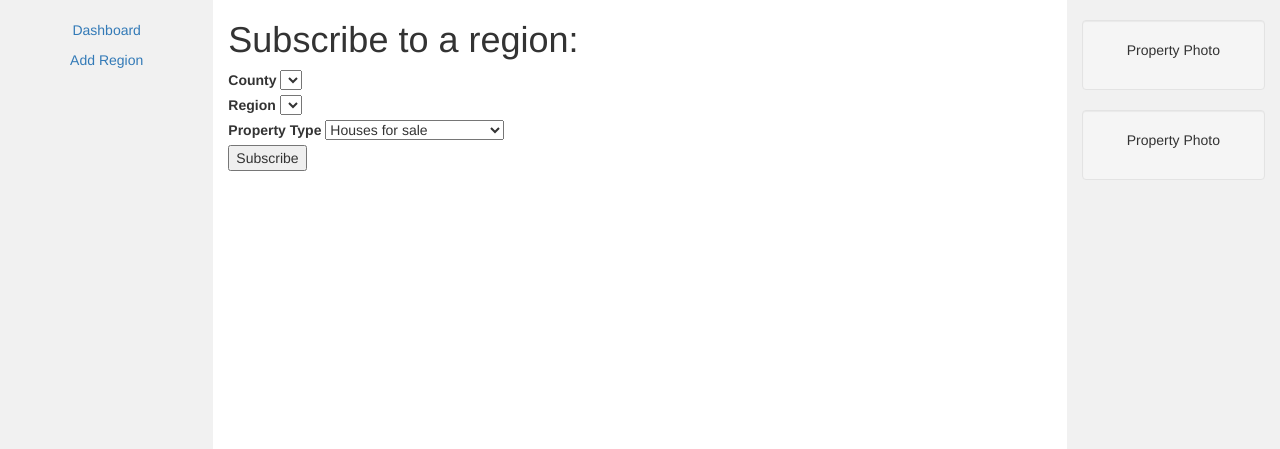
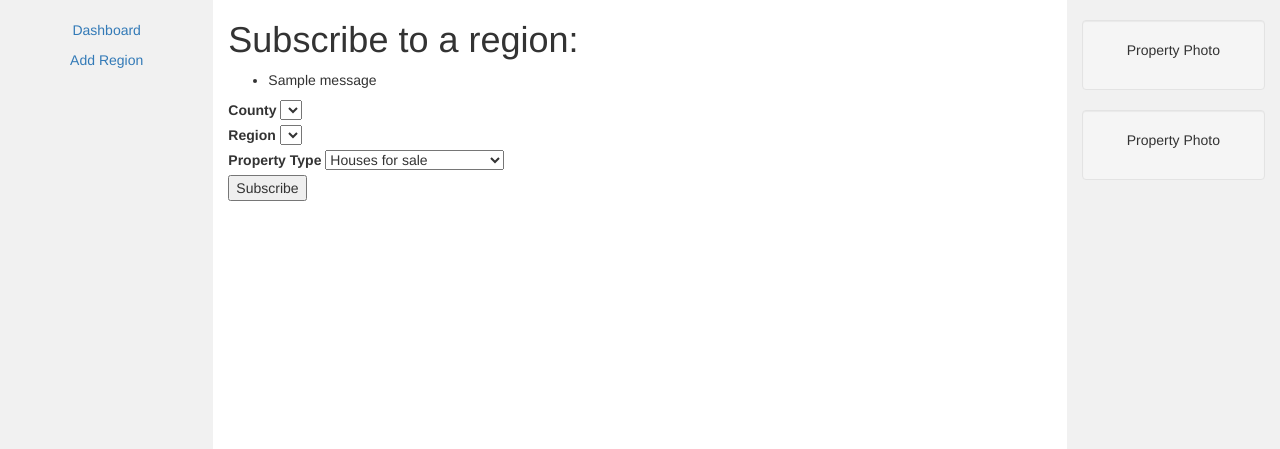
Before and after one commit to nicr9/daftpunk, a Flask app: template web/templates/new_region.html in a window 1280 px wide. Shown: the part 52-501 px from the top of the page. Run offline with Flask 2, Linux system fonts and the light colour scheme; the template is opened without the code that fills it: values that come from a table or form of the project are taken from there, others are empty; tables that the repository leaves empty hold one stand-in row (values such as "Sample post"); one stand-in notice (Sample message) is shown; lists and menus that the app fills with data are empty; some libraries are stand-ins or nearby versions.

Commit message:
fix(web): flashing bug when creating duplicate region

```diff
--- a/web/app.py
+++ b/web/app.py
@@ -208,7 +208,8 @@ def new_region():
             db.session.commit()
         except IntegrityError as e:
             db.session.rollback()
-            flash("Couldn't add region!")
+            flash("Duplicate region!")
+            return redirect('/new_region')
         except:
             db.session.rollback()
             raise
--- a/web/templates/new_region.html
+++ b/web/templates/new_region.html
@@ -30,6 +30,17 @@
 {% endblock %}
 {% block main_content %}
       <h1>Subscribe to a region:</h1>
+
+      {% with messages = get_flashed_messages() %}
+        {% if messages %}
+          <ul class=flashes>
+          {% for message in messages %}
+            <li>{{ message }}</li>
+          {% endfor %}
+          </ul>
+        {% endif %}
+      {% endwith %}
+
       <form method="POST" action="/new_region">
         {{ form.csrf_token }}
         {{ form.county.label }} {{ form.county(onchange="submit_county()") }}<br>
```
